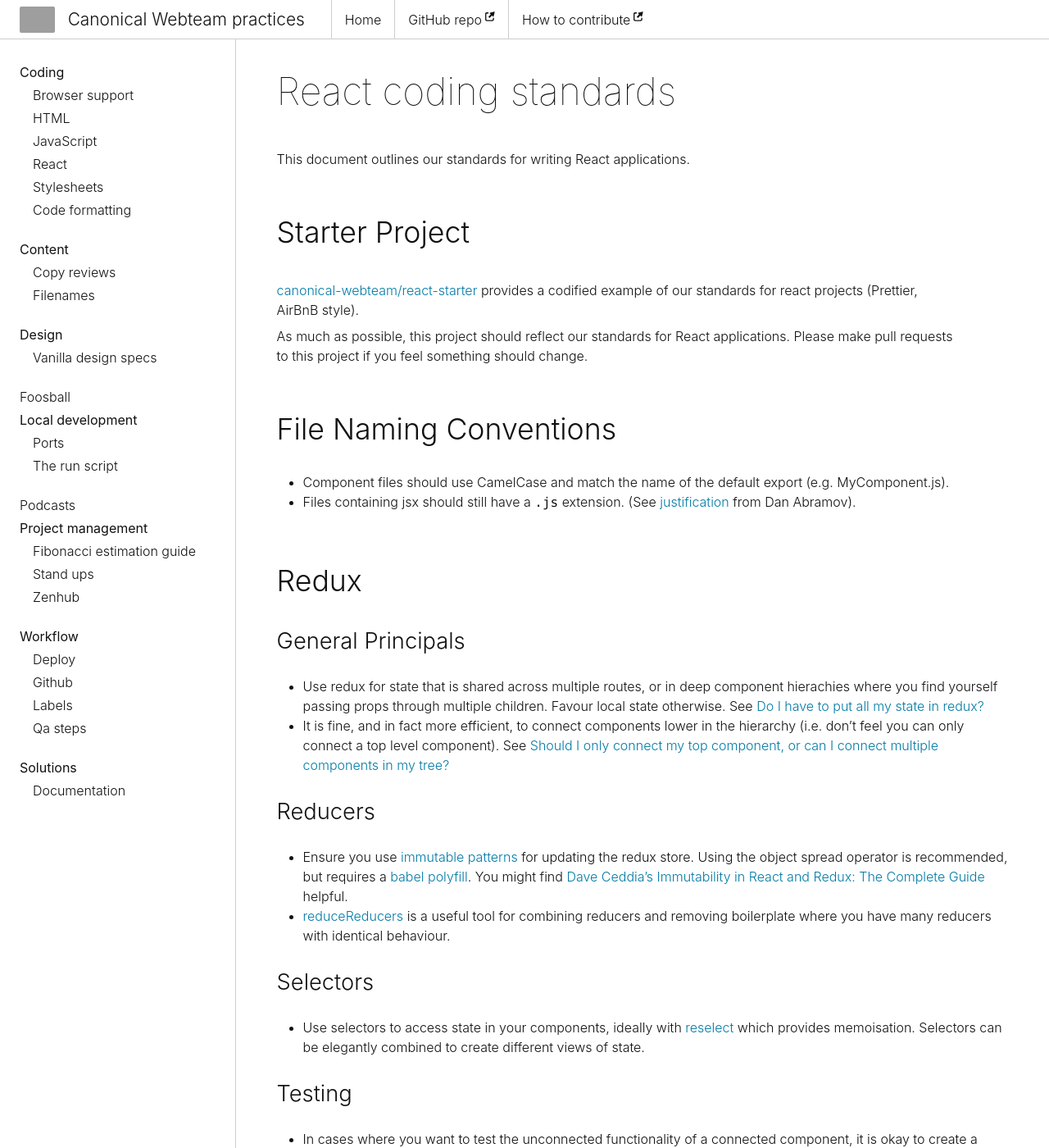
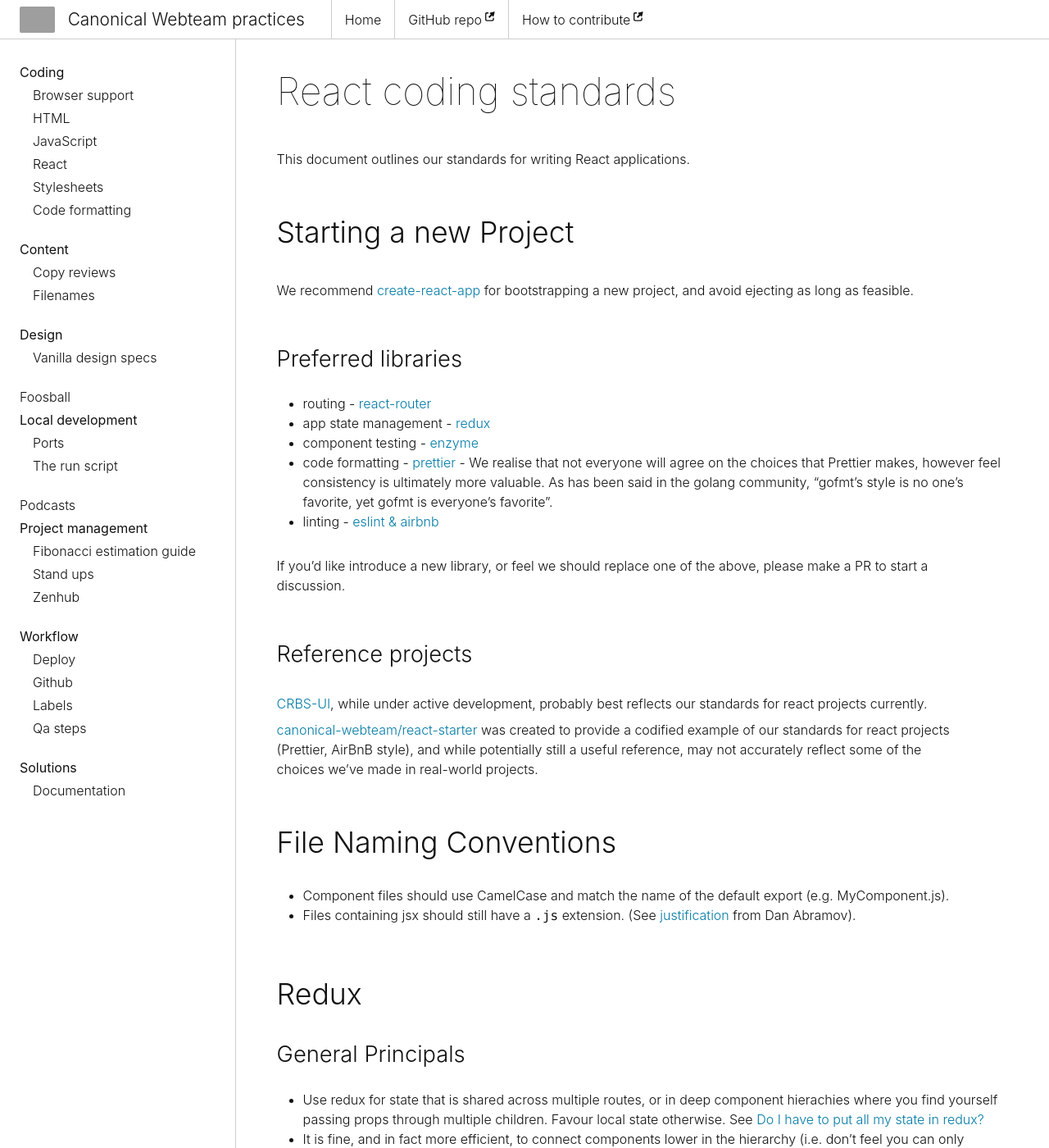
Before and after one commit to canonical-web-and-design/practices, a Jekyll site: the page built from coding/react.md, in a window 1280 px wide and 1400 px high. Shown: the whole window at 82% size. Built offline with Jekyll 4.4.1, drawn with Linux system fonts in a browser that asks for light colours; some web fonts are replaced; our own code applies the rules of GitHub Pages for plain Markdown files; grey boxes are pictures that could not be loaded.

Commit message:
Suggest using create-react-app for bootstrapping
* New react projects should bootstrap from CRA, rather than using canonical-webteam/react-starter.
* Enumerate preferred libraries.
* Suggest CRBS-UI and canonical-webteam/react-starter as useful references, with caveats.

```diff
--- a/coding/react.md
+++ b/coding/react.md
@@ -6,13 +6,23 @@
 
 This document outlines our standards for writing React applications.
 
-## Starter Project
+## Starting a new Project
+We recommend [create-react-app](https://github.com/facebook/create-react-app) for bootstrapping a new project, and avoid ejecting as long as feasible.
 
-[canonical-webteam/react-starter](https://github.com/canonical-webteam/react-starter) provides a codified
-example of our standards for react projects (Prettier, AirBnB style).
+### Preferred libraries
+* routing - [react-router](https://github.com/ReactTraining/react-router)
+* app state management - [redux](https://redux.js.org)
+* component testing - [enzyme](https://github.com/airbnb/enzyme)
+* code formatting - [prettier](https://prettier.io) - We realise that not everyone will agree on the choices that Prettier makes, however feel consistency is ultimately more valuable. As has been said in the golang community, "gofmt's style is no one's favorite, yet gofmt is everyone's favorite".
+* linting - [eslint & airbnb](https://www.npmjs.com/package/eslint-config-airbnb)
 
-As much as possible, this project should reflect our standards for React applications. Please make pull requests
-to this project if you feel something should change.
+If you'd like introduce a new library, or feel we should replace one of the above, please make a PR to start a discussion.
+
+### Reference projects
+[CRBS-UI](https://git.launchpad.net/~crbs/crbs/+git/crbs-ui/tree/), while under active development, probably best reflects our standards for react projects currently.
+
+[canonical-webteam/react-starter](https://github.com/canonical-webteam/react-starter) was created to provide a codified
+example of our standards for react projects (Prettier, AirBnB style), and while potentially still a useful reference, may not accurately reflect some of the choices we've made in real-world projects.
 
 ## File Naming Conventions
 
```
